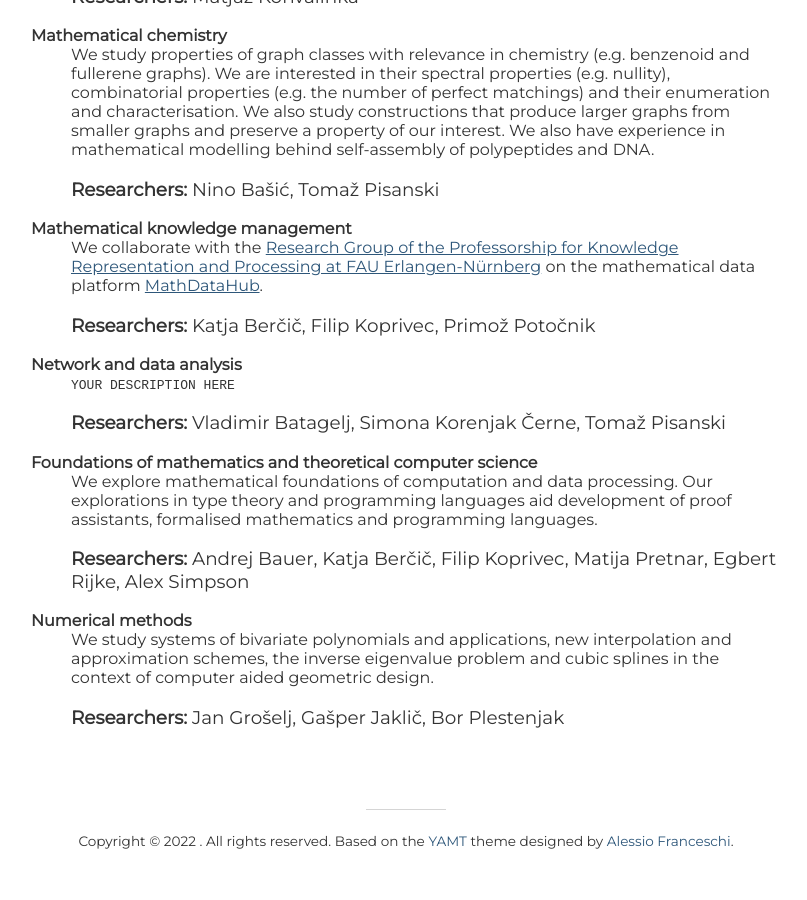
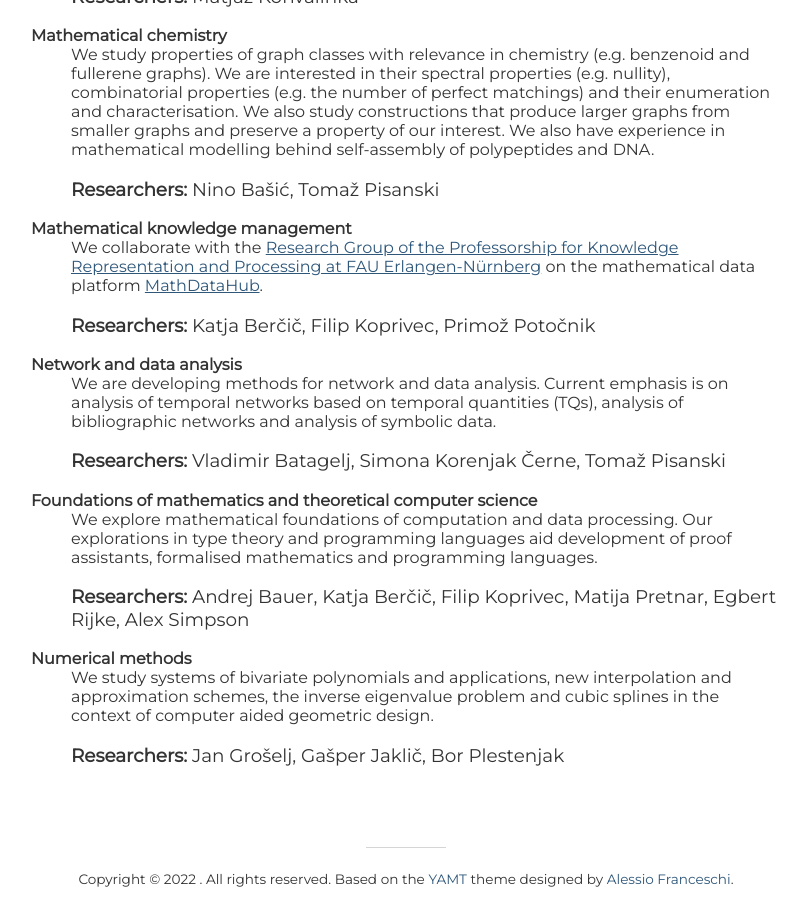
Before and after one commit to IMFM-SI/cimm-site, a Jekyll site: the page built from index.md, in a window 1280 px wide and 900 px high, scrolled down 1096 px. Shown: the whole window, without its empty margins (234-1041 px from the left). Built offline with Jekyll 4.4.1, drawn with Linux system fonts in a browser that asks for light colours; nearby versions of some CDN libraries; some web fonts are replaced; before the commit the page ends 1958 px from its top, so only the background shows below that.

Commit message:
Update index.md

```diff
--- a/index.md
+++ b/index.md
@@ -51,7 +51,7 @@ Filip Koprivec,
 Primož Potočnik
 
 **Network and data analysis**
-: `YOUR DESCRIPTION HERE`
+: We are developing methods for network and data analysis. Current emphasis is on analysis of temporal networks based on temporal quantities (TQs), analysis of bibliographic networks and analysis of symbolic data.
 
 : **Researchers:**
 Vladimir Batagelj,
```
